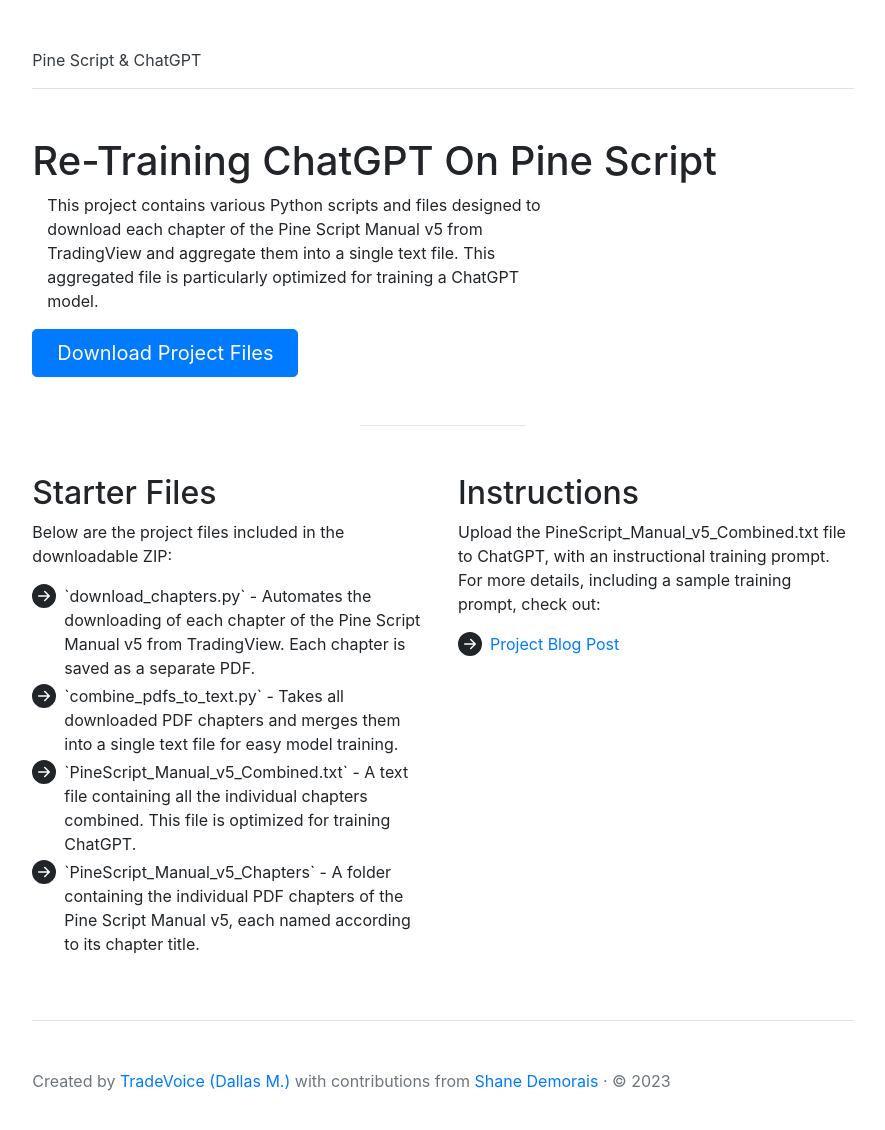
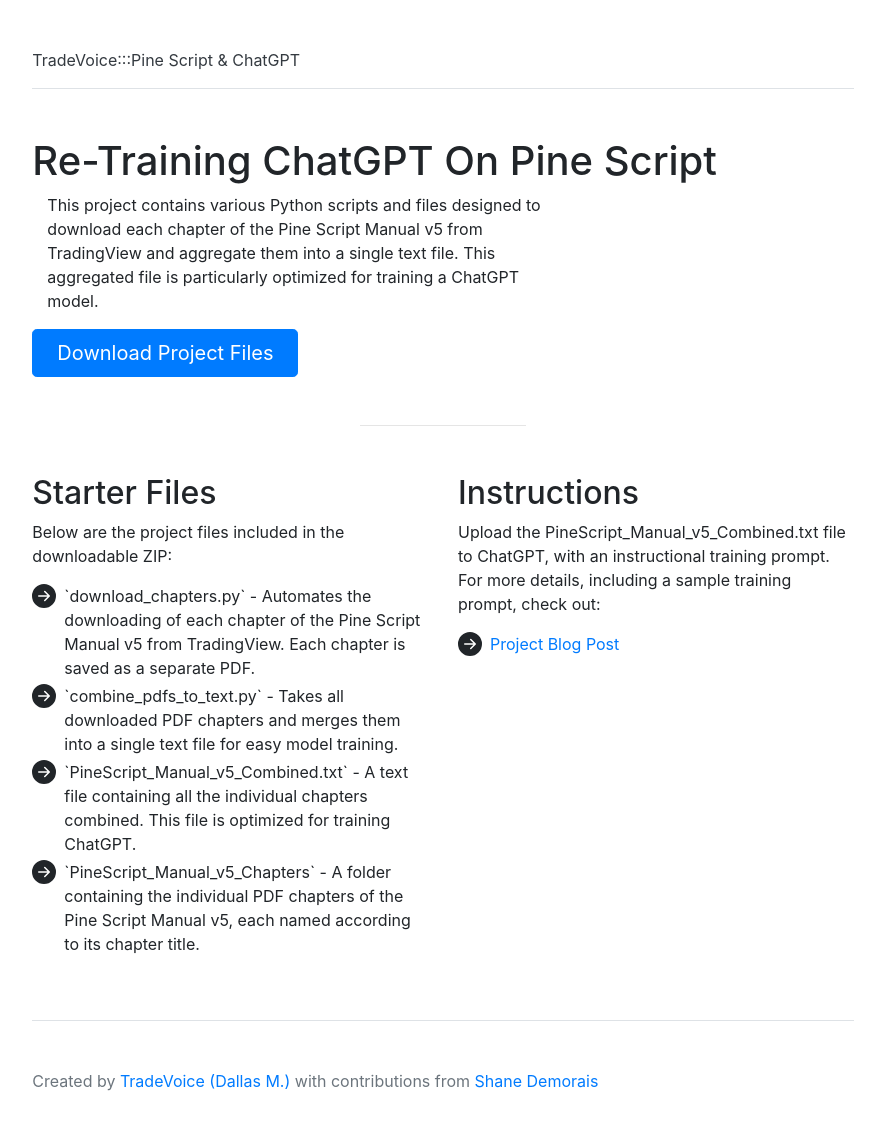
Before and after one commit to tradevoice/tradevoice.github.io, a plain HTML site: page index.html in a window 1280 px wide. Shown: the whole page, without its empty margins (197-1082 px from the left). Drawn offline with nearby package versions, Linux system fonts and the light colour scheme.

Commit message:
Update index.html
title update

```diff
--- a/index.html
+++ b/index.html
@@ -6,7 +6,7 @@
     <meta name="viewport" content="width=device-width, initial-scale=1">
     <meta name="description" content="">
     <meta name="author" content="Your Name">
-    <title>Your Project Title</title>
+    <title>TradeVoice:::Pine Script & ChatGPT</title>
 
     <!-- Bootstrap core CSS -->
     <link href="https://maxcdn.bootstrapcdn.com/bootstrap/4.5.2/css/bootstrap.min.css" rel="stylesheet">
@@ -20,7 +20,7 @@
     <div class="col-lg-8 mx-auto p-3 py-md-5">
         <header class="d-flex align-items-center pb-3 mb-5 border-bottom">
             <a href="/" class="d-flex align-items-center text-dark text-decoration-none">
-                <span class="fs-4">Pine Script & ChatGPT</span>
+                <span class="fs-4">TradeVoice:::Pine Script & ChatGPT</span>
             </a>
         </header>
 
@@ -68,7 +68,7 @@
         </main>
 
         <footer class="pt-5 my-5 text-muted border-top">
-            Created by <a href="https://tradevoice.io">TradeVoice (Dallas M.)</a>  with contributions from <a href="https://github.com/shanedemorais"> Shane Demorais</a> &middot; &copy; 2023
+            Created by <a href="https://tradevoice.io">TradeVoice (Dallas M.)</a>  with contributions from <a href="https://github.com/shanedemorais"> Shane Demorais</a>
         </footer>
     </div>
 
```
